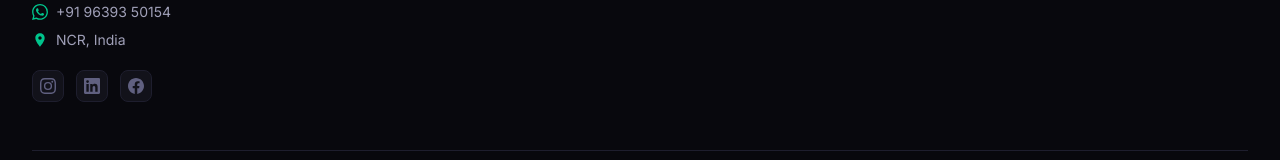
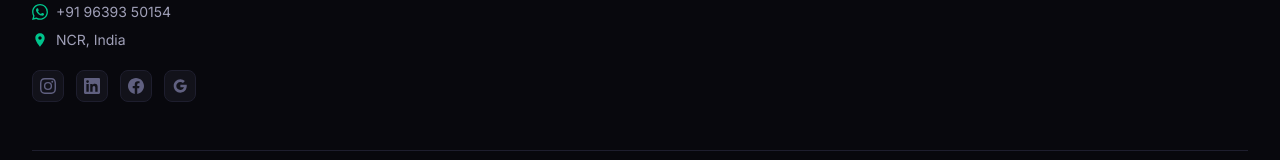
Before and after one commit to priyamarya19/movegrid, a Next.js app: page / in a window 1280 px wide. Shown: the part 4060-4220 px from the top of the page. Built offline with nearby package versions, Linux system fonts and the light colour scheme.

Commit message:
feat: add Google Business and Facebook icons to footer

```diff
--- a/src/components/Footer.tsx
+++ b/src/components/Footer.tsx
@@ -61,7 +61,7 @@ export default function Footer() {
               </p>
             </div>
 
-            {/* Social media icons */}
+            {/* Social media & directory icons */}
             <div className="mt-5 flex items-center gap-3">
               <a
                 href="https://www.instagram.com/movegrid?igsh=a3J3djZiZDNtaWd0"
@@ -94,6 +94,17 @@ export default function Footer() {
               >
                 <svg width="16" height="16" viewBox="0 0 24 24" fill="currentColor">
                   <path d="M24 12.073c0-6.627-5.373-12-12-12s-12 5.373-12 12c0 5.99 4.388 10.954 10.125 11.854v-8.385H7.078v-3.47h3.047V9.43c0-3.007 1.792-4.669 4.533-4.669 1.312 0 2.686.235 2.686.235v2.953H15.83c-1.491 0-1.956.925-1.956 1.874v2.25h3.328l-.532 3.47h-2.796v8.385C19.612 23.027 24 18.062 24 12.073z" />
+                </svg>
+              </a>
+              <a
+                href="https://share.google/nfMCODToIWYwYSGXU"
+                target="_blank"
+                rel="noopener noreferrer"
+                aria-label="MoveGrid on Google"
+                className="w-8 h-8 rounded-lg bg-[var(--bg-card)] border border-[var(--border)] flex items-center justify-center text-[var(--text-muted)] hover:text-[#EA4335] hover:border-[#EA4335]/40 transition-colors"
+              >
+                <svg width="16" height="16" viewBox="0 0 24 24" fill="currentColor">
+                  <path d="M12.545 10.239v3.821h5.445c-.712 2.315-2.647 3.972-5.445 3.972a6.033 6.033 0 110-12.064c1.498 0 2.866.549 3.921 1.453l2.814-2.814A9.969 9.969 0 0012.545 2C7.021 2 2.543 6.477 2.543 12s4.478 10 10.002 10c8.396 0 10.249-7.85 9.426-11.748l-9.426-.013z" />
                 </svg>
               </a>
             </div>
```
